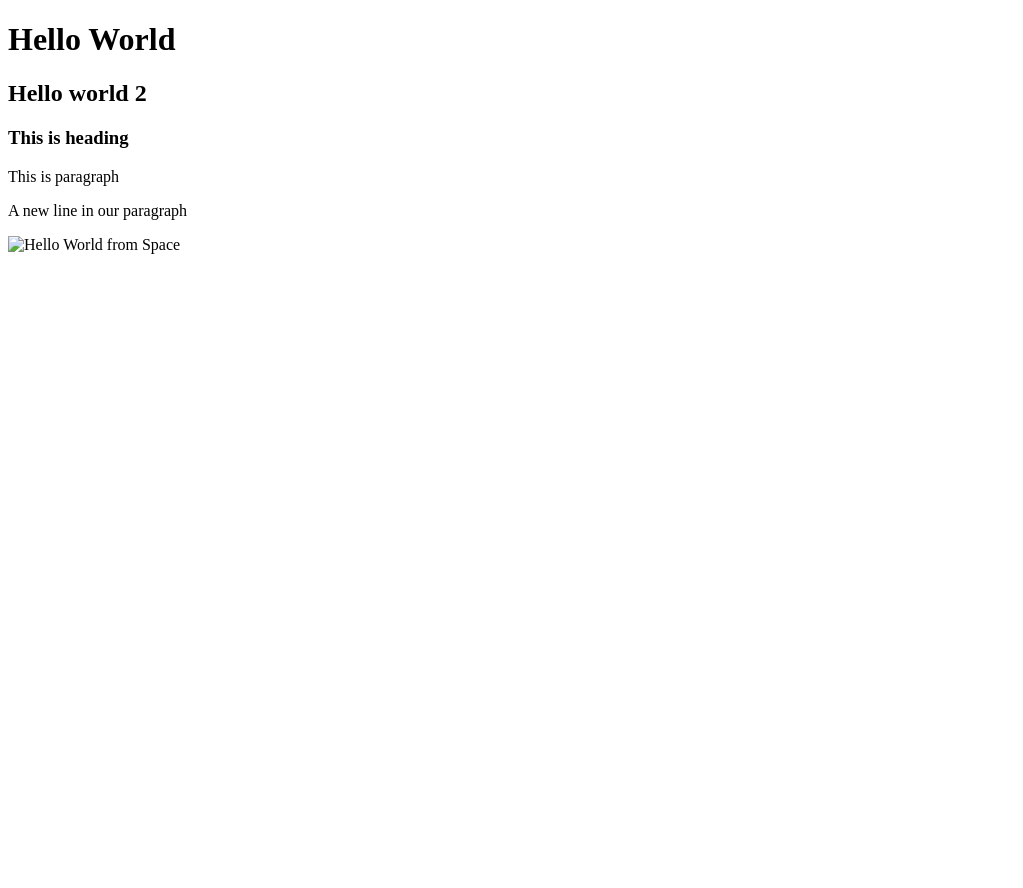
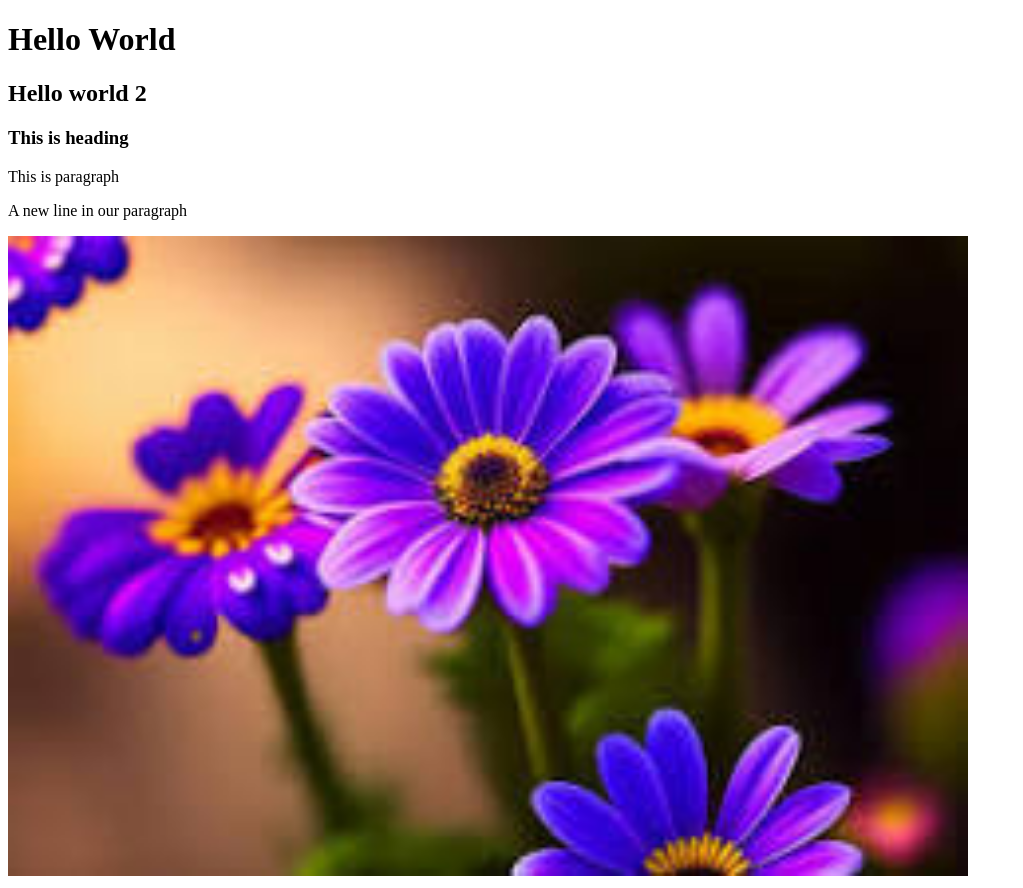
Before and after one commit to kausik11/MyFirstRepo, a plain HTML site: page index.html in a window 1280 px wide. Shown: the whole page, without its empty margins (0-1023 px from the left). Before the commit the page ends 800 px from the top, so only its background shows below. Drawn offline with Linux system fonts and the light colour scheme.

Commit message:
add a flower image

```diff
--- a/index.html
+++ b/index.html
@@ -12,7 +12,7 @@
     <h3>This is heading</h3>
     <p>This is paragraph</p>
     <p>A new line in our paragraph</p>
-    <div><img src="img_hello_world.jpg" alt="Hello World from Space"
+    <div><img src="images.jpg" alt="Hello World from Space"
         style="width:100%;max-width:960px"></div>
 </body>
 </html>
```
Also changed, not shown: images.jpg (added).
